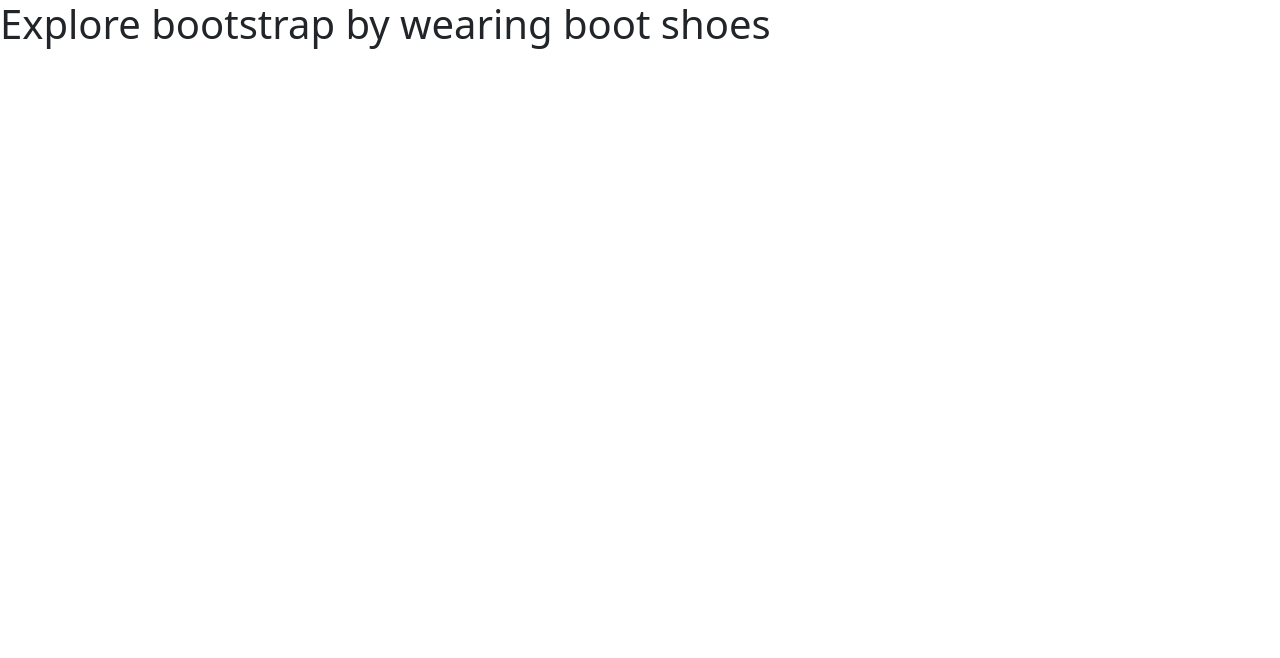
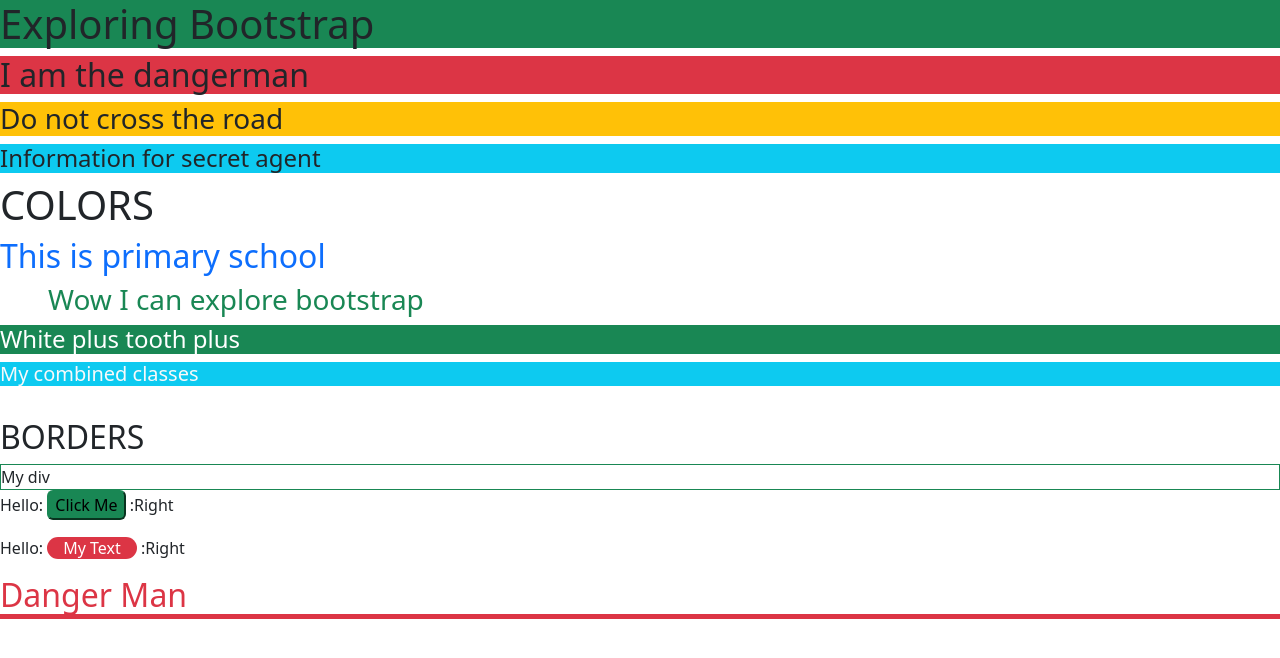
Before and after one commit to anikkumer/explore-bootstrap, a plain HTML site: page index.html in a window 1280 px wide. Drawn offline with nearby package versions, Linux system fonts and the light colour scheme.

Commit message:
background add

```diff
--- a/index.html
+++ b/index.html
@@ -4,13 +4,29 @@
     <meta charset="UTF-8">
     <meta http-equiv="X-UA-Compatible" content="IE=edge">
     <meta name="viewport" content="width=device-width, initial-scale=1.0">
-    <title>Explore Bootstrap</title>
+    <title>Bootstrap</title>
     <link rel="stylesheet" href="https://cdn.jsdelivr.net/npm/bootstrap@5.2.0/dist/css/bootstrap.min.css
     ">
 </head>
 <body>
-    <h1>Explore bootstrap by wearing boot shoes</h1>
-    <script src="https://cdn.jsdelivr.net/npm/bootstrap@5.2.0/dist/js/bootstrap.bundle.min.js
+    <h1 class="bg-success">Exploring Bootstrap</h1>
+    <h2 class="bg-danger">I am the dangerman</h2>
+    <h3 class="bg-warning">Do not cross the road</h3>
+    <h4 class="bg-info">Information for secret agent</h4>
+    <h1>COLORS</h1>
+    <h2 class="text-primary">This is primary school</h2>
+    <h3 class="text-success mx-5">Wow I can explore bootstrap</h3>
+    <h4 class="text-white bg-success">White plus tooth plus</h4>
+    <h5 class="text-light bg-info">My combined classes</h5>
+
+
+    <br>
+    <h2>BORDERS</h2>
+<div class="border border-success">My div</div>
+<p>Hello: <button class="rounded bg-success border-success">Click Me</button> :Right</p>
+   <p>Hello: <span class="bg-danger text-white rounded-pill px-3 px-1">My Text</span> :Right</p>
+   <h2 class="text-danger border-danger border-bottom border-5">Danger Man</h2>
+<script src="https://cdn.jsdelivr.net/npm/bootstrap@5.2.0/dist/js/bootstrap.bundle.min.js
     "></script>
 </body>
 </html>
```
